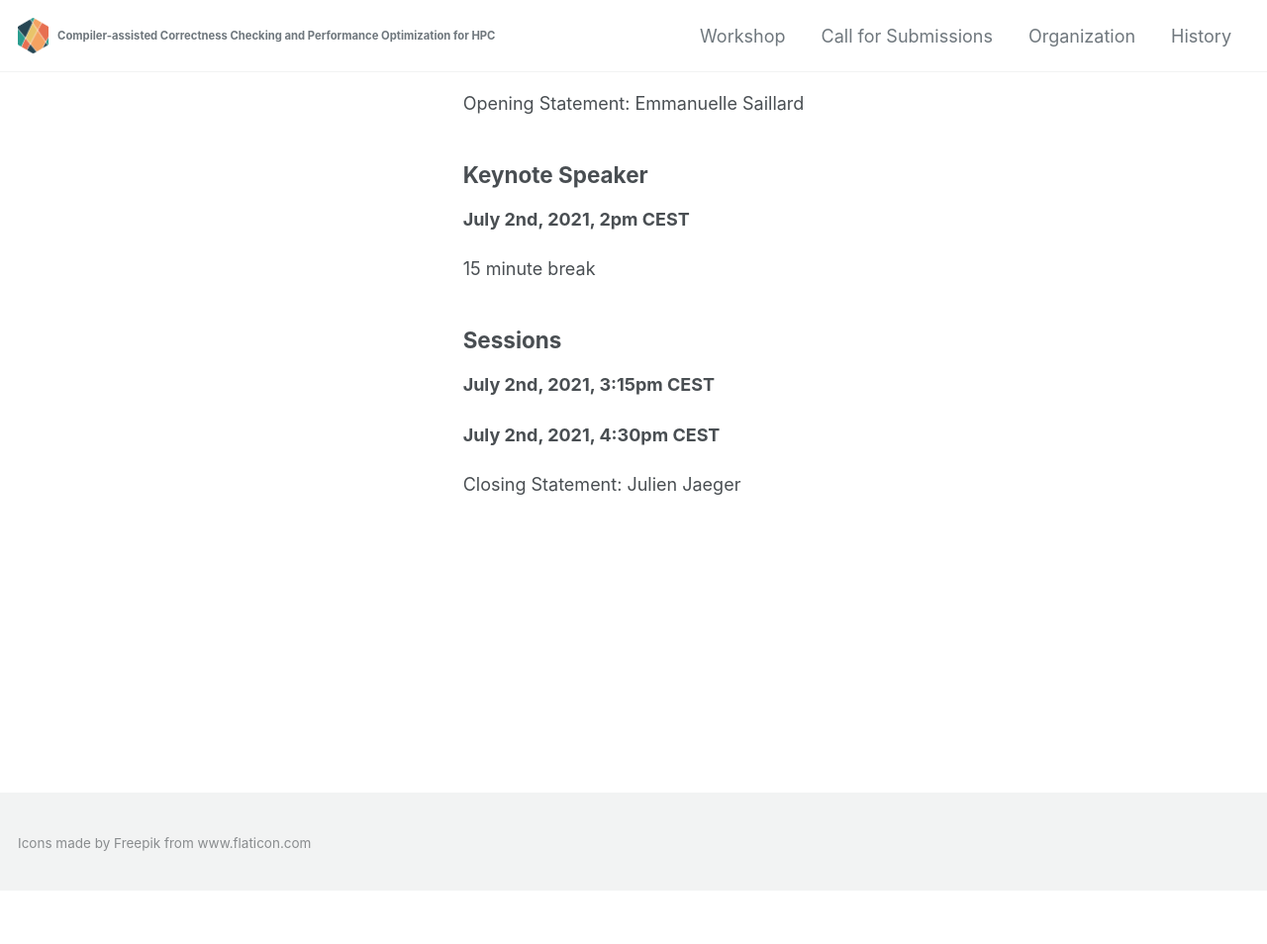
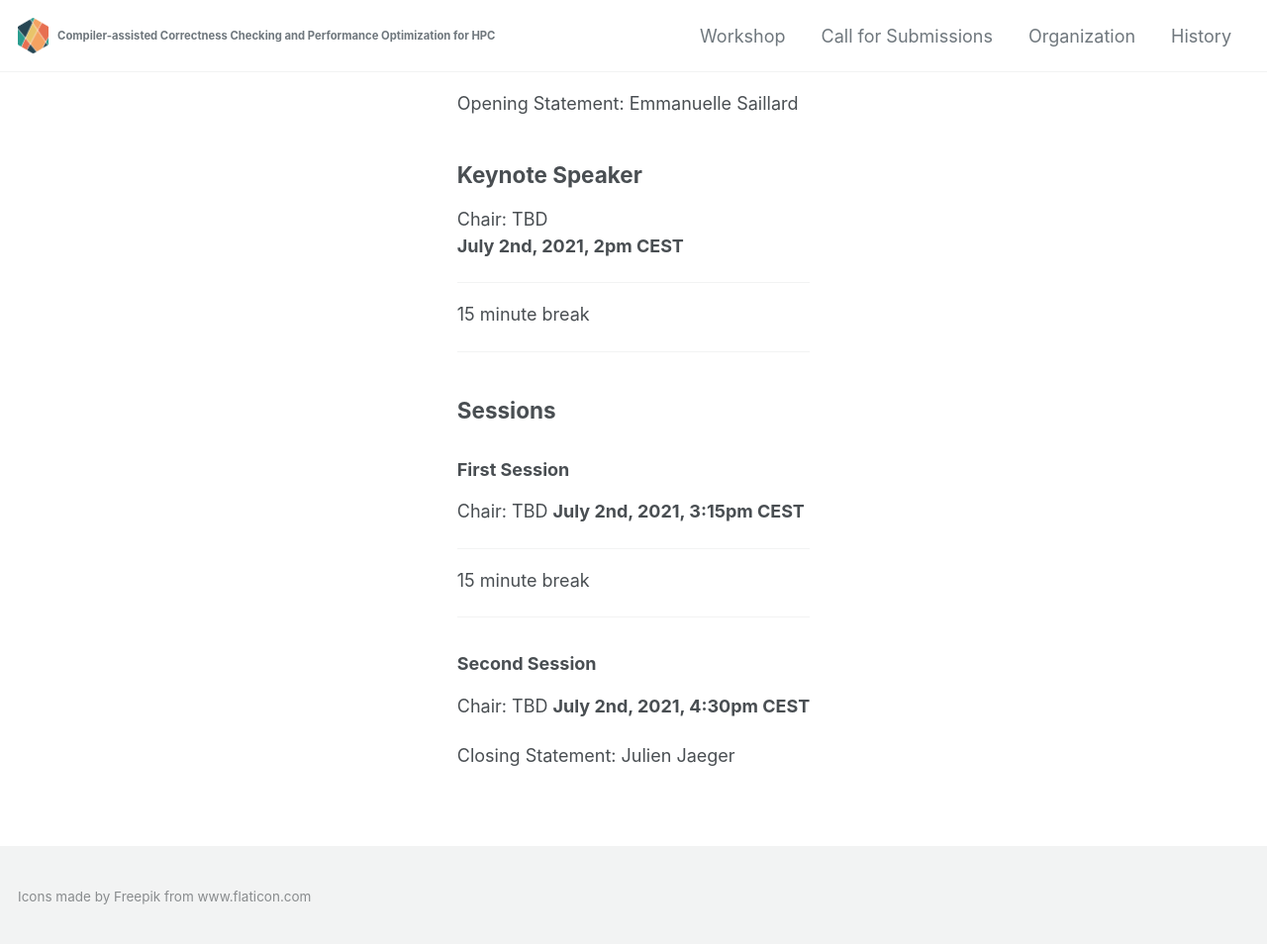
Before and after one commit to c3po-workshop/c3po-workshop.github.io, a Jekyll site: the page built from _pages/2021/program.md, in a window 1280 px wide. Shown: the whole page at 99% size. Built offline with Jekyll 4.4.1, drawn with Linux system fonts in a browser that asks for light colours; cached includes are drawn as plain includes; nearby versions of some CDN libraries; before the commit the page ends 900 px from its top, so only the background shows below that; some of the changed lines change nothing that is shown.

Commit message:
Partial update of program 2021

```diff
--- a/_pages/2021/program.md
+++ b/_pages/2021/program.md
@@ -2,55 +2,53 @@
 permalink: /2021/program
 ---
 
-<!-- [Registration](https://docs.google.com/forms/d/1s7BDZ9BgFDhpwNF5W3i6a_YSqs7jJlSRl_e957sKEBQ/viewform?edit_requested=true<Paste>)
--->
-
-<!-- ### Recordings -->
-
 Opening Statement: Emmanuelle Saillard
 
 ## Keynote Speaker
-<!-- Chair: Emmanuelle Saillard \\ -->
-
+Chair: TBD \\
 **July 2nd, 2021, 2pm CEST**
 
-<!-- [**Building Source-to-Source Tools for High-Performance Computing** \\
-**Chunhua (Leo) Liao (LLNL)**](/presentations/2020/building_source-to-source_tools_for_hpc.pdf) \\
-Computational scientists face numerous challenges when trying to exploit powerful and complex high-performance computing (HPC) platforms. These challenges arise in multiple aspects including productivity, performance, correctness and so on. In this talk, I will introduce a source-to-source approach to addressing HPC challenges. Our work is based on a unique compiler framework named ROSE. Developed at Lawrence Livermore National Laboratory, ROSE encapsulates advanced compiler analysis and optimization technologies into easy-to-use library APIs so developers can quickly build customized program analysis and transformation tools for C/C++/Fortran and OpenMP programs. Several example tools will be introduced, including the AST inliner, outliner, and a variable move tool. I will also briefly mention ongoing work related to benchmarks, composable tools, and training for compiler/tool developers.
--->
+<!-- AUTHOR - TITLE
+ABSTRACT-->
+
+---
 
 15 minute break
 
+---
+
 ## Sessions
 
+### First Session
+Chair: TBD
 **July 2nd, 2021, 3:15pm CEST**
 
+<!--
+AUTHOR - TITLE
+ABSTRACT -->
+
+<!--
+AUTHOR - TITLE
+ABSTRACT
+-->
+
+---
+
+15 minute break
+
+---
+
+### Second Session
+Chair: TBD
 **July 2nd, 2021, 4:30pm CEST**
 
-Closing Statement: Julien Jaeger
+<!--
+AUTHOR - TITLE
+ABSTRACT -->
 
 <!--
-### Session on Correctness
-Chair: Peter Thoman \\
-**June 25th, 2020, 6pm CEST, 9am PDT**
+AUTHOR - TITLE
+ABSTRACT
+-->
 
-[**Jan Patrick Lehr (TU Darmstadt) - Compiler-assisted type-safe checkpointing**](/presentations/compiler_assisted_type_safe_checkpointing.pdf) \\
-TyCart is a tool for type-safe checkpoint/restart and extends the memory allocation sanitizer tool TypeART with type asserts. Type asserts let the developer specify type requirements on memory regions, and, in our example implementation, they are used to implement a typesafe interface for the existing checkpoint libraries FTI and VeloC. We evaluate our approach on a set of mini-apps, and an application from astrophysics. The approach shows runtime and memory overhead below 5% in smaller benchmarks. In the astrophysics application, the runtime overhead reaches 30% and the memory overhead 70%.
-
-[**Tim Jammer (TU Darmstadt) - Automatic detection of MPI assertions**](/presentations/2020/automatic_detection_of_mpi_assertions.pdf) \\
-The 2019 MPI standard draft specification includes the addition of defined communicator info hints. These hints are assertions that an application makes to an MPI implementation, so that a more optimized implementation is possible. The 2019 draft specifications defines four assertions: mpi_assert_no_any_tag, mpi_assert_no_any_source, mpi_assert_exact_length and mpi_assert_allow_overtaking. In this paper we will explore the capability of a Clang/LLVM based static analysis to check whether these assertions hold for a given program. With this tool, existing codebases can benefit from this new addition to the MPI standard without the need for costly human intervention.
-
----
----
-
-### Session on Optimizations
-Chair: Purushotham Bangalore \\
-**June 25th, 2020, 7pm CEST, 10am PDT**
-
-[**Van-Man Nguyen (CEA) - Automatic Code Motion to Extend MPI Nonblocking Overlap Window**](/presentations/2020/automatic_code_motion_to_extend_mpi_nonblocking_overlap_window.pdf) \\
-HPC applications rely on a distributed-memory parallel programming model to improve the overall execution time. This leads to spawning multiple processes that need to communicate with each other to make the code progress. But these communications involve overheads caused by network latencies or synchronizations between processes. One possible approach to reduce those overheads is to overlap communications with computations. MPI allows this solution through its nonblocking communication mode: a nonblocking communication is composed of an initialization and a completion call. It is then possible to overlap the communication by inserting computations between these two calls. The use of nonblocking collective calls is however still marginal and adds a new layer of complexity. In this paper we propose an automatic static optimization that (i) transforms blocking MPI communications into their nonblocking counterparts and (ii) performs extensive code motion to increase the size of overlapping intervals between initialization and completion calls. Our method is implemented in LLVM as a compilation pass, and shows promising results on two mini applications.
-
-[**Adrian Munera Sanchez (BSC) - Static analysis to enhance programmability and performance in OmpSs-2**](/presentations/2020/static_analysis_to_enhance_programmability_and_performance_in_ompss.pdf) \\
-Task-based parallel programming models based on compiler directives have proved their effectiveness at describing parallelism in High-Performance Computing (HPC) applications. Recent studies show that cutting-edge Real-Time applications, such as those for unmanned vehicles, can successfully exploit these models. In this scenario, OpenMP is a de facto standard for HPC, and is being studied for Real-Time systems due to its time-predictability and delimited functional safety. However, changes in OpenMP take time to be standardized because it sweeps along a large community. OmpSs, instead, is a task-based model for fast-prototyping that has been a forerunner of OpenMP since its inception. OmpSs-2, its successor, aims at the same goal, and defines several features that can be introduced in future versions of OpenMP. This work targets compiler-based optimizations to enhance the programmability and performance of OmpSs-2. Regarding the former, we present an algorithm to determine the data-sharing attributes of OmpSs-2 tasks. Regarding the latter, we introduce a new algorithm to automatically release OmpSs-2 task dependencies before a task has completed. This work evaluates both algorithms in a set of well-known benchmarks, and discusses their applicability to the current and future specifications of OpenMP.
-
--->
+Closing Statement: Julien Jaeger
```
